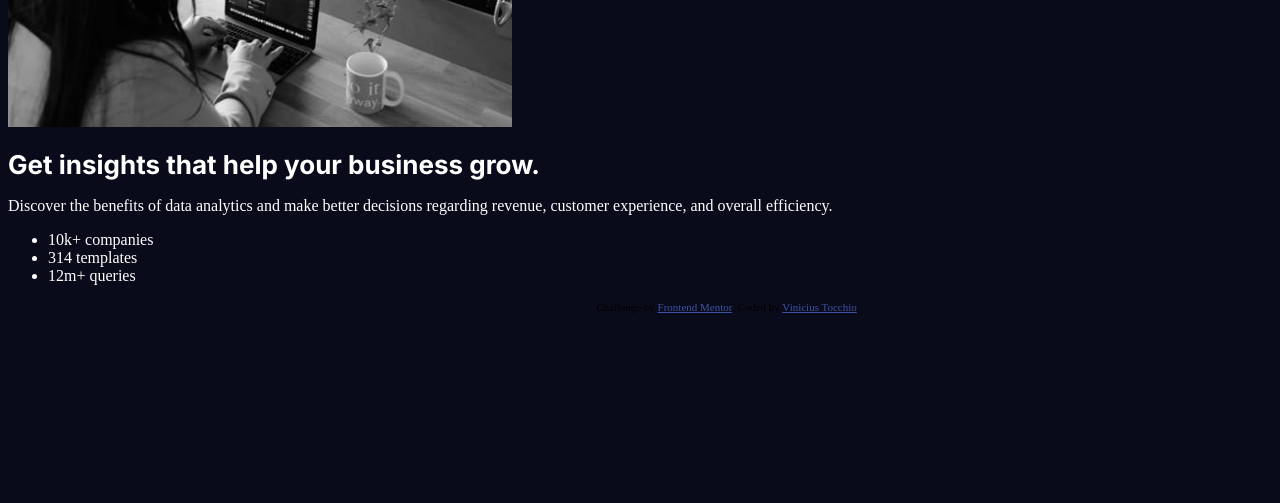
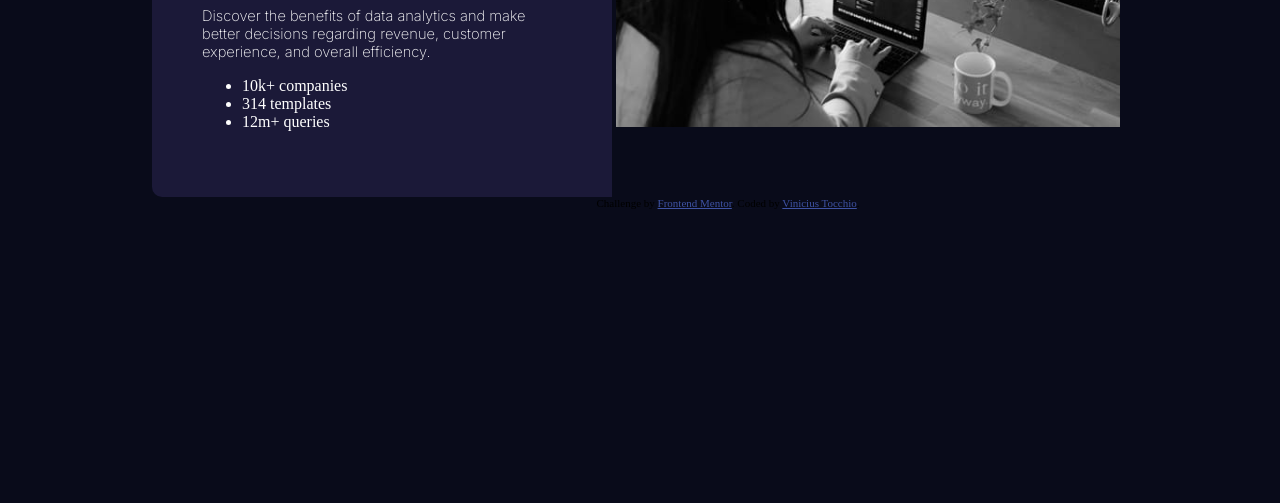
Before and after one commit to viniciustocchio/Front-end-MentorCard, a plain HTML site: page index.html in a window 1280 px wide. Shown: the part 297-800 px from the top of the page. Drawn offline with Linux system fonts and the light colour scheme.

Commit message:
em andamento

```diff
--- a/index.html
+++ b/index.html
@@ -6,37 +6,34 @@
     <meta name="viewport" content="width=device-width, initial-scale=1.0">
 
     <title>Frontend Mentor | Stats preview card component</title>
+
     <link rel="stylesheet" href="style.css">
-
+    <link rel="icon" type="image/png" sizes="32x32" href="./images/favicon-32x32.png">
     <link rel="preconnect" href="https://fonts.gstatic.com">
-    <link href="https://fonts.googleapis.com/css2?family=Inter:wght@300;400;500;600;700;800;900&family=Lexend+Deca&display=swap" rel="stylesheet">
-
-    <link rel="preconnect" href="https://fonts.gstatic.com">
-    <link href="https://fonts.googleapis.com/css2?family=Lexend+Deca&display=swap" rel="stylesheet">
+    <link href="https://fonts.googleapis.com/css2?family=Inter:wght@100;200;300;400;500;600;700;800;900&family=Lexend+Deca&display=swap" rel="stylesheet">
   </head>
 
   <body>
-    <header>
-      <img class="main-image" src="images/image-header-desktop.jpg" alt="meeting photo">
-    </header>
 
     <main>
-      <h1>Get insights that help your business grow.</h1>
+      <h1>Get insights that help <br> your business grow.</h1>
 
-
-      <p>Discover the benefits of data analytics and make better decisions regarding revenue, customer experience, and overall efficiency.</p>
+      <p>Discover the benefits of data analytics and make <br> better decisions regarding revenue, customer <br> experience, and overall efficiency.</p>
 
       <ul>
         <li>10k+ companies</li>
         <li>314 templates</li>
         <li>12m+ queries</li>
       </ul>
+
     </main>
+
+    <img class="main-image" src="images/image-header-desktop.jpg" alt="meeting photo">
 
     <footer>
       <div class="attribution">
         Challenge by <a href="https://www.frontendmentor.io?ref=challenge" target="_blank">Frontend Mentor</a>.
-        Coded by <a href="#">Vinicius Tocchio</a>.
+        Coded by <a href="https://github.com/viniciustocchio">Vinicius Tocchio</a>.
       </div>
     </footer>
 
--- a/style.css
+++ b/style.css
@@ -1,22 +1,34 @@
 body {
     width: 1440px;
-    background: hsl(233, 47%, 7%);
+    background: hsl(233, 47%, 7%)
+}
+
+main {
+    display: inline-block;
+    margin-left: 10%;
+    max-width: 500px;
+    margin-top: 100px;
+    background-color: hsl(244, 38%, 16%);
+    padding: 50px;
+    border-radius: 10px 0 0 10px;
 }
 
 .main-image {
     width: 35%;
-
 }
 
 h1 {
     font-family: 'Inter', sans-serif;
     font-weight: 700;
-    font-size: 26px;
+    font-size: 26pt;
     color: white;
 }
 
 p {
     color: white;
+    font-family: 'Inter', sans-serif;
+    font-size: 11pt;
+    font-weight: 200;
 }
 
 ul {
```
